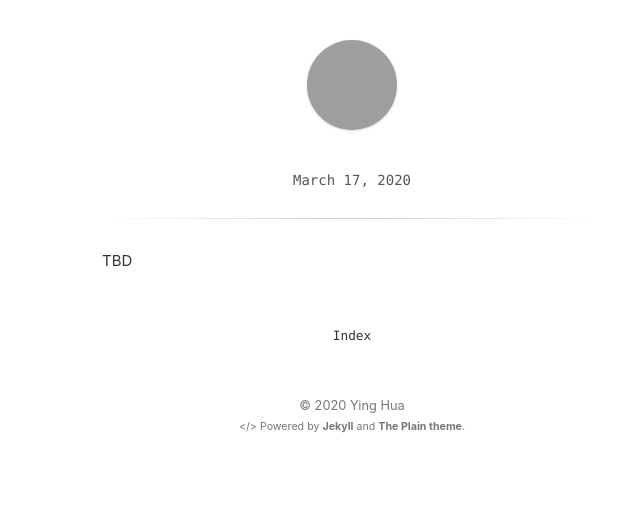
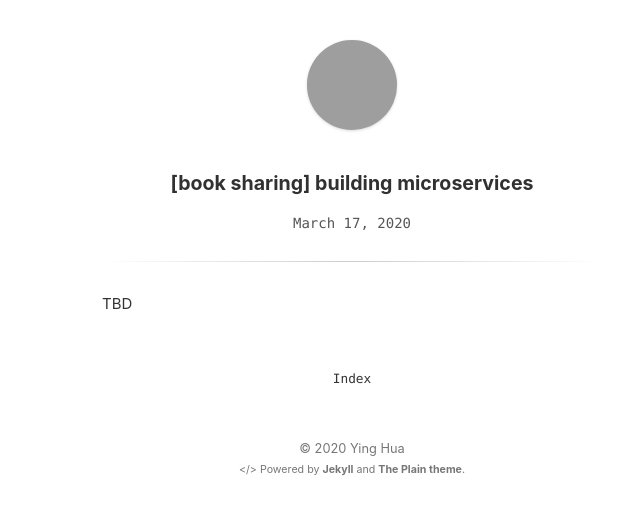
Before and after one commit to herohua/herohua.github.io, a Jekyll site: the page built from _posts/2020-03-17-building-microservices-book-sharing.md, in a window 1280 px wide. Shown: the top 515 px of the page, without its empty margins (288-928 px from the left). Built offline with Jekyll 4.4.1, drawn with Linux system fonts in a browser that asks for light colours; grey boxes are pictures that could not be loaded.

Commit message:
fix first post

```diff
--- a/_posts/2020-03-17-building-microservices-book-sharing.md
+++ b/_posts/2020-03-17-building-microservices-book-sharing.md
@@ -1,6 +1,6 @@
 ---
 layout: post
-title: [Book sharing] building microservices
+title: "[book sharing] building microservices"
 ---
 
 TBD
```
Also changed, not shown: Gemfile.lock, the-plain.gemspec.
